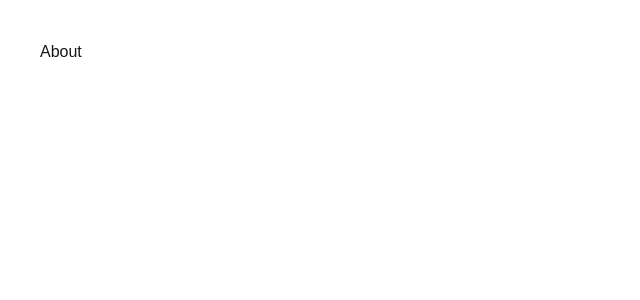
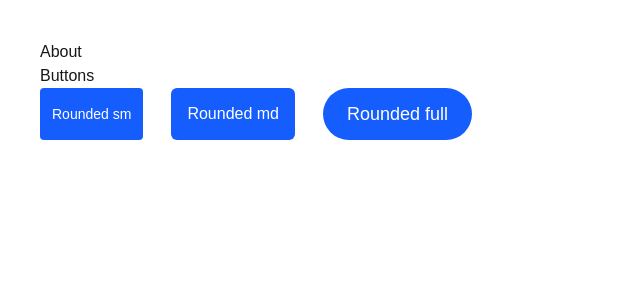
Before and after one commit to LeonNjoroge/alx-project-0x02-setup, a Next.js app in the folder alx-project-0x02/: page /about in a window 1280 px wide. Shown: the top 300 px of the page, without its empty margins (0-640 px from the left). Built offline with nearby package versions, Linux system fonts and the light colour scheme.

Commit message:
Feat: Update proj 0 task 5

```diff
--- /dev/null
+++ b/alx-project-0x02/components/common/Button.tsx
@@ -0,0 +1,20 @@
+import React from "react";
+import { ButtonProps } from "@/interfaces";
+
+const sizeClasses = {
+    small: "px-3 py-1 text-sm",
+    medium: "px-4 py-2 text-base",
+    large: "px-6 py-3 text-lg",
+};
+
+const Button: React.FC<ButtonProps> = ({ size, shape, children, onClick }) =>{
+    return (
+        <button
+            onClick={onClick}
+            className={`${sizeClasses[size]} ${shape} bg-blue-600 text-white hover:bg-blue-700 transition`}
+        >
+            {children}
+        </button>
+    );
+};
+export default Button;
--- a/alx-project-0x02/pages/about.tsx
+++ b/alx-project-0x02/pages/about.tsx
@@ -1,9 +1,18 @@
 import React from "react";
+import Button from "@/components/common/Button";
 
 const About: React.FC = () =>{
+
     return (
         <div className="p-10">
             <h1>About</h1>
+            <h2>Buttons</h2>
+            <div className="flex gap-7">
+                <Button size={"small"} shape={"rounded-sm"} >Rounded sm</Button>
+                <Button size={"medium"} shape={"rounded-md"} >Rounded md</Button>
+                <Button size={"large"} shape={"rounded-full"} >Rounded full</Button>
+            </div>
+
         </div>
     );
 }
```
Also changed, not shown: alx-project-0x02/interfaces/index.ts (+12 -0 lines).
